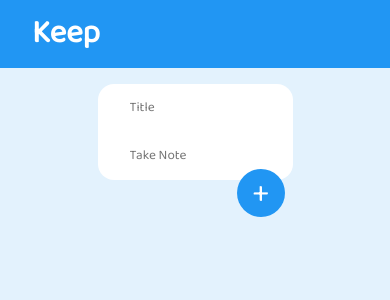
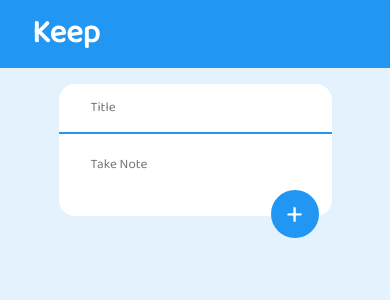
Before and after one commit to unkitsingh0/keep-app, a React (Create React App) app: page / in a window 390 px wide. Both pictures are taken after a click on the element 195 px from the left and 107 px from the top of the page. Shown: the top 300 px of the page. Built offline with nearby package versions, Linux system fonts and the light colour scheme.

Commit message:
adding some features

```diff
--- a/src/components/Inputs.jsx
+++ b/src/components/Inputs.jsx
@@ -21,13 +21,21 @@
   };
   let handelFormSubmit = (e) => {
     e.preventDefault();
-    dispatch(addTodo({ title, take_note }));
+    if (title) {
+      dispatch(addTodo({ title, take_note }));
+    }
+
+    setTitle("");
+    setTake_note("");
   };
+
   return (
     <>
       <form
         className="inputs"
-        onClick={handelFormClick}
+        onClick={(e) => {
+          handelFormClick(e);
+        }}
         onSubmit={handelFormSubmit}
       >
         <input
@@ -35,22 +43,28 @@
           placeholder={inputPlachoder.title}
           className={`title ${titleStyle}`}
           onChange={(e) => setTitle(e.target.value)}
+          value={title}
         />
-        <input
+        {/* <input
           type="text"
           placeholder={inputPlachoder.note}
           className={`take-note ${inputDisplay} `}
           onChange={(e) => setTake_note(e.target.value)}
-        />
-        {/* <textarea
+          value={take_note}
+        /> */}
+        <textarea
           className={`take-note ${inputDisplay} `}
           cols="30"
-          rows="10"
+          rows="115"
           onChange={(e) => setTake_note(e.target.value)}
-        ></textarea> */}
-        <button type="submit" className={`submit-btn ${inputDisplay}`}>
-          +
-        </button>
+          placeholder={inputPlachoder.note}
+          value={take_note}
+        ></textarea>
+        <div className="submit-btn-div">
+          <button type="submit" className={`submit-btn ${inputDisplay}`}>
+            +
+          </button>
+        </div>
       </form>
     </>
   );
--- a/src/components/Main.jsx
+++ b/src/components/Main.jsx
@@ -1,28 +1,46 @@
 import React from "react";
 import { useSelector, useDispatch } from "react-redux";
 import { deleteTodo } from "../redux/slices/inputDataSlice";
+import { childNoteOpenOrClose } from "../redux/slices/childNote";
 import Inputs from "./Inputs";
 import IconButton from "@mui/material/IconButton";
 import Delete from "@mui/icons-material/Delete";
 
 import "./css/main.css";
 function Main() {
+  let childState = useSelector((state) => state.childNote);
+
+  let childStyle = childState ? { child: "childStyle", main: "blur" } : "";
   let NotesArry = useSelector((state) => state);
-  // console.log(NotesArry.inputData, "main");
+
   let dispatch = useDispatch();
+
   return (
-    <div className="main-container">
+    <div
+      className={`main-container ${childStyle.main}`}
+      onClick={() => {
+        dispatch(childNoteOpenOrClose(false));
+      }}
+    >
       <div className="input-div">
         {/* Taking inputs from the user */}
         <Inputs />
       </div>
 
-      <div className="main-notes">
+      <div className={`main-notes`}>
         {NotesArry.inputData.map((item, index) => {
           return (
-            <div className="child-main-notes" key={index}>
+            <div
+              className={`child-main-notes ${childStyle.child}`}
+              onClick={(e) => {
+                // setChildState(true);
+                e.stopPropagation();
+                dispatch(childNoteOpenOrClose(true));
+              }}
+              key={index}
+            >
               <h2>
-                {item.title}{" "}
+                {item.title}
                 <span onClick={() => dispatch(deleteTodo(index))}>
                   <IconButton aria-label="delete">
                     <Delete className="delete-btn" />
--- a/src/components/css/inputs.css
+++ b/src/components/css/inputs.css
@@ -3,6 +3,12 @@
   flex-direction: column;
   width: 50%;
   margin-top: 1rem;
+}
+
+@media screen and (max-width: 600px) {
+  .inputs {
+    width: 70%;
+  }
 }
 
 .inputs input {
@@ -12,28 +18,37 @@
   padding-left: 2rem;
 }
 .inputs textarea {
+  resize: none;
   outline: none;
   border: none;
-  height: 48px;
-  padding-left: 1rem;
+  height: 10vh;
+  padding-top: 1.3rem;
+  padding-left: 2rem;
+  border-top: 2px solid #2196f3;
 }
 .disNone {
   display: none;
 }
 .title {
   border-radius: 1rem 1rem 0 0;
-  border-bottom: 1px solid red;
 }
 .titleDisplay {
   border-radius: 1rem;
+  height: 2.5rem;
 }
 .take-note {
   border-radius: 0 0 1rem 1rem;
 }
+textarea {
+  /* resize: none; */
+}
+
+.submit-btn-div {
+  display: flex;
+  justify-content: flex-end;
+  margin: -26px 13px 0px 0px;
+}
 .submit-btn {
-  position: absolute;
-  right: 27%;
-  top: 20%;
   width: 3rem;
   height: 3rem;
   border-radius: 3rem;
@@ -42,3 +57,17 @@
   color: white;
   font-size: 2rem;
 }
+.submit-btn:hover {
+  background-color: white;
+  color: #2196f3;
+  border: 0.2px solid #2196f3;
+  width: 3.1rem;
+  height: 3.1rem;
+}
+@media screen and (max-width: 600px) {
+  .submit-btn {
+    /* position: absolute;
+    right: 20%;
+    top: 20%; */
+  }
+}
--- a/src/components/css/main.css
+++ b/src/components/css/main.css
@@ -13,9 +13,11 @@
   flex-wrap: wrap;
   background-color: #e3f2fd;
 }
-
+.blur {
+  filter: blur(1px);
+}
 .child-main-notes {
-  width: 20vw;
+  width: 23vw;
   height: 20vh;
   /* border: 1px solid red; */
   margin: 2rem 1rem 0 1rem;
@@ -24,6 +26,19 @@
   overflow-y: hidden;
   overflow-x: auto;
   flex-grow: 0.3;
+}
+@media screen and (max-width: 400px) {
+  .child-main-notes {
+    flex-grow: 1;
+    width: 40vw;
+  }
+}
+.childStyle {
+  height: 70vh;
+  width: 70vh;
+  margin: auto;
+  z-index: 1;
+  filter: none;
 }
 .child-main-notes h2 {
   display: flex;
--- a/src/redux/Store.js
+++ b/src/redux/Store.js
@@ -1,10 +1,12 @@
 import { configureStore } from "@reduxjs/toolkit";
 import inputSlice from "./slices/inputSlice";
 import inputDataSlice from "./slices/inputDataSlice";
+import childNoteSlice from "./slices/childNote";
 let Store = configureStore({
   reducer: {
     input: inputSlice,
     inputData: inputDataSlice,
+    childNote: childNoteSlice,
   },
   devTools: true,
 });
--- /dev/null
+++ b/src/redux/slices/childNote.js
@@ -0,0 +1,15 @@
+import { createSlice } from "@reduxjs/toolkit";
+
+let childNoteSlice = createSlice({
+  name: "childNote",
+  initialState: false,
+  reducers: {
+    childNoteOpenOrClose: (state, action) => {
+      return action.payload;
+    },
+  },
+});
+
+export let { childNoteOpenOrClose } = childNoteSlice.actions;
+
+export default childNoteSlice.reducer;
```
Also changed, not shown: package.json (+1 -45 lines), public/index.html (+1 -22 lines), 1 other file (tests, documents, lock files or other folders).
